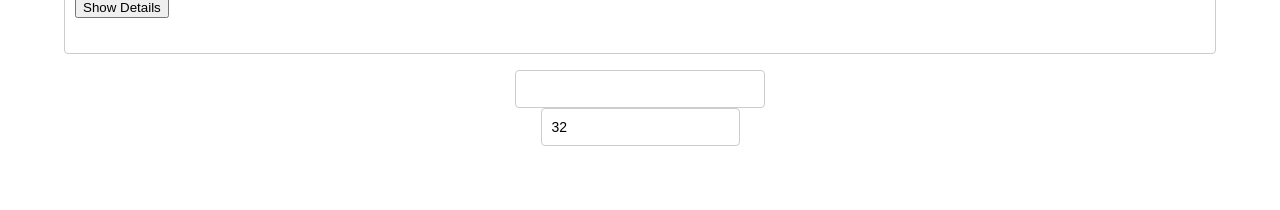
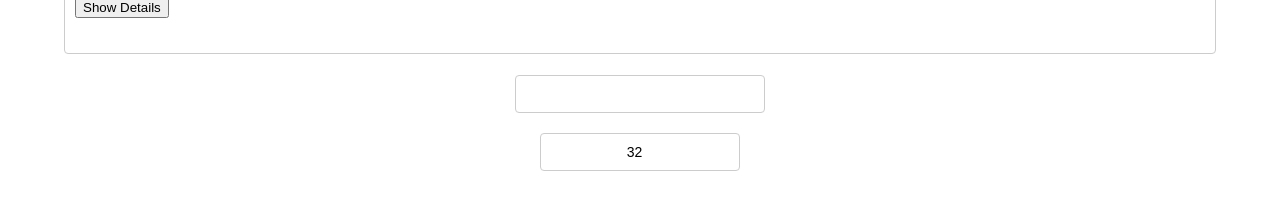
Before and after one commit to RHBusch/meetApp, a React (Create React App) app: page / in a window 1280 px wide. Shown: the part 1032-1242 px from the top of the page. Before the commit the page ends 1204 px from the top, so only its background shows below. Built offline with nearby package versions, Linux system fonts and the light colour scheme; what atatus-spa would draw is missing.

Commit message:
Tweaking style of alert + fonts + alert text

```diff
--- a/src/App.css
+++ b/src/App.css
@@ -114,7 +114,7 @@ input[type="number"] {
   overflow-x: hidden;
 }
 
-.numberOfEvents {
+.numEvents {
   width: 200px;
   margin: 20px auto;
   text-align: center;
@@ -128,9 +128,12 @@ input[type="number"] {
   font-family: sans-serif;
 }
 
-.Alert {
-  position: fixed;
-  top: 20px;
+
+
+.citySearch__alert, .number-of-events__error {
+  text-align: center;
+  margin: auto;
+
 }
 
 .data-vis-wrapper {
@@ -211,8 +214,3 @@ input[type="number"] {
     margin: 0 auto;
   }
 }
-.error-text {
-  padding: 0;
-  margin-top: 0;
-  margin-bottom: 0;
-}
--- a/src/CitySearch.js
+++ b/src/CitySearch.js
@@ -18,7 +18,7 @@ class CitySearch extends Component {
         if (suggestions.length === 0) {
             this.setState({
                 query: value,
-                infoText: 'DOH! We can not find the city you are looking for. Please check your spelling or try another city',
+                infoText: 'DOH! That city cannot be found. Please check your spelling or try another city',
             });
         }
         else {
--- a/src/NumEvents.js
+++ b/src/NumEvents.js
@@ -1,5 +1,6 @@
 import React, { Component } from 'react';
 import { ErrorAlert } from './alert';
+
 
 class NumEvents extends Component {
     state = {
@@ -32,7 +33,7 @@ class NumEvents extends Component {
                         type="number"
                         value={this.state.numEvents}
                         onChange={this.handleInputChanged} />
-                    <ErrorAlert text={this.state.infoText} />
+                    <ErrorAlert text={this.state.infoText} className="errorAlert" />
                 </div>
             </div>
         )
--- a/src/alert.js
+++ b/src/alert.js
@@ -23,14 +23,14 @@ class Alert extends Component {
 class InfoAlert extends Alert {
     constructor(props) {
         super(props);
-        this.color = 'blue';
+        this.color = '#A020F0';
     }
 }
 
 class ErrorAlert extends Alert {
     constructor(props) {
         super(props);
-        this.color = 'red';
+        this.color = '#ADD8E6';
     }
 }
 
```
